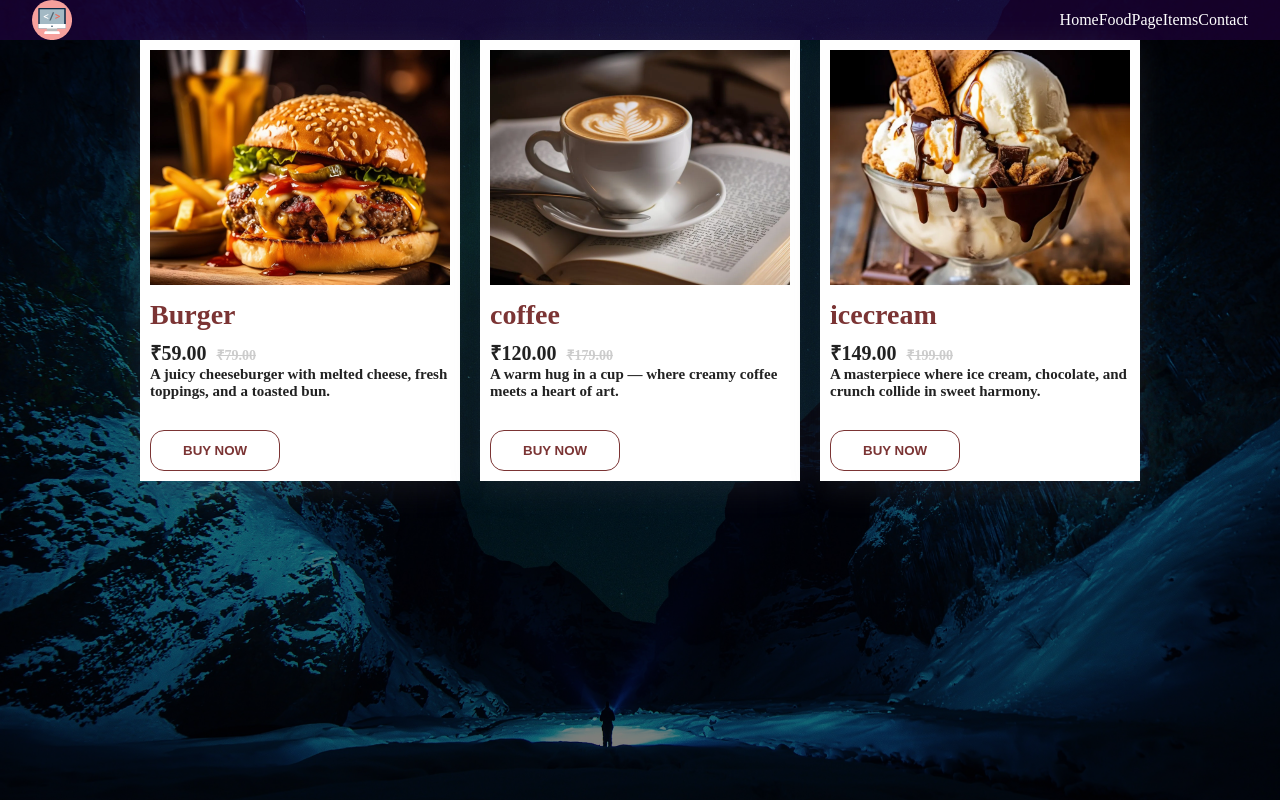
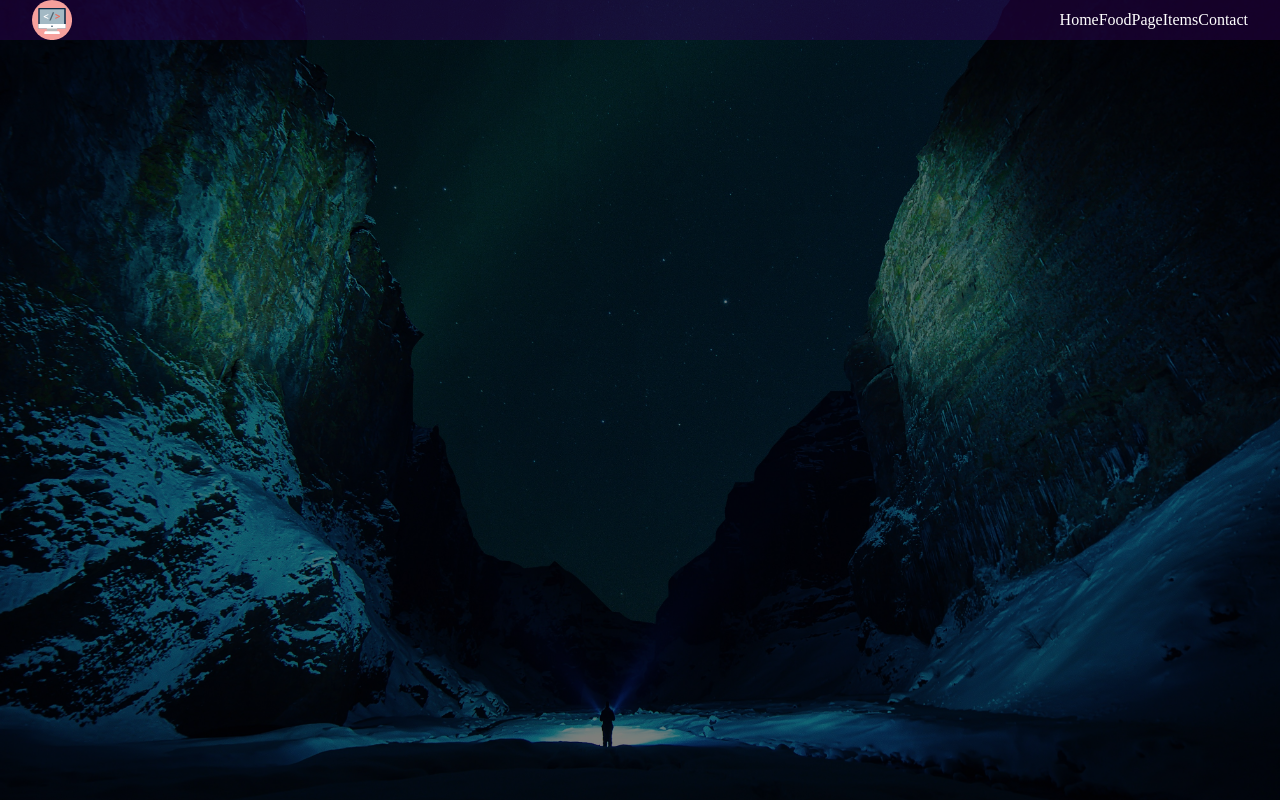
Before and after one commit to rudra157/cafejoy, a React (Create React App) app in the folder cafejoy/: page / in a window 1280 px wide. Built offline with nearby package versions, Linux system fonts and the light colour scheme.

Commit message:
try2
try2

```diff
--- a/cafejoy/src/App.js
+++ b/cafejoy/src/App.js
@@ -1,5 +1,5 @@
 import './App.css';
-import Card from './components/productCard/Card';
+//import Card from './components/productCard/Card';
 import Navbar from './components/Navbar/Navbar';
 import { Routes, Route } from 'react-router-dom';
 import HomePage from './pages/HomePage';
@@ -22,7 +22,7 @@ function App() {
       </Routes>
 
 
-      <Card />
+      { /*<Card /> */}
     </div>
   );
 }
```
